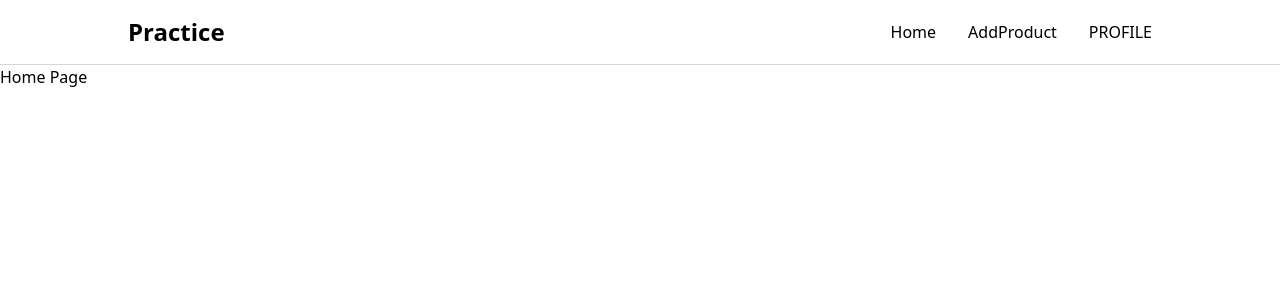
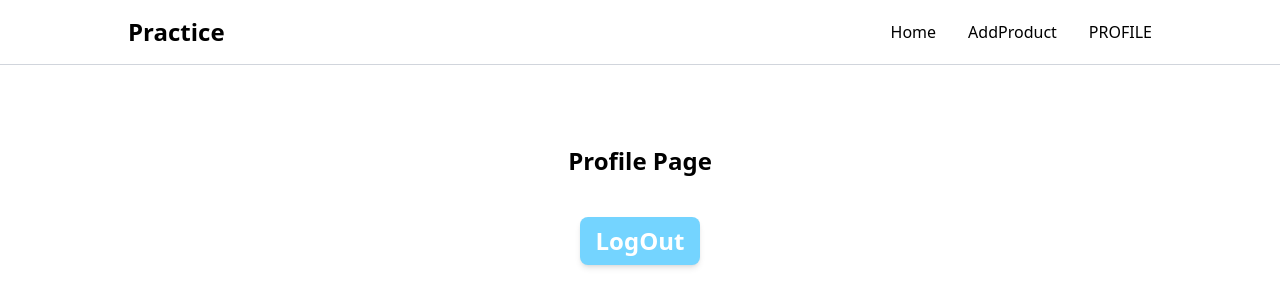
Before and after one commit to rajib-6311/new-project-auth, a React (Vite) app in the folder client/: page /profile in a window 1280 px wide. Before the commit this address led to /. Shown: the top 306 px of the page. Built offline with nearby package versions, Linux system fonts and the light colour scheme; sample sign-in values are in the browser's storage.

Commit message:
User logOut update

```diff
--- /dev/null
+++ b/client/src/Components/LogOut.jsx
@@ -0,0 +1,24 @@
+import toast from 'react-hot-toast'
+import { useNavigate } from 'react-router-dom';
+
+const LogOut = () => {
+    const navigate = useNavigate()
+    const handleLogout = (e)=>{
+        e.preventDefault()
+        localStorage.removeItem('token')
+        toast.success("LogOut successfully")
+        navigate('/')
+    }
+    return (
+        <div>
+            <button
+                onClick={handleLogout}
+                className="mt-10 bg-sky-300 hover:bg-red-600 text-white font-semibold px-4 py-2 rounded-lg shadow-md transition duration-200 ease-in-out"
+            >
+                LogOut
+            </button>
+        </div>
+    );
+};
+
+export default LogOut;
--- a/client/src/Pages/ProfilePage.jsx
+++ b/client/src/Pages/ProfilePage.jsx
@@ -1,19 +1,21 @@
 
 import { useEffect } from 'react';
 import { useNavigate } from 'react-router-dom';
+import LogOut from '../Components/LogOut';
 
 const ProfilePage = () => {
     const navigate = useNavigate()
     const token = localStorage.getItem("token");
 
     useEffect(() => {
-        if (token) {
+        if (!token) {
             navigate('/')
         }
     }, [token])
     return (
-        <div>
+        <div className='container mx-auto py-20 text-center text-2xl font-bold'>
             <h1>Profile Page</h1>
+            <LogOut/>
         </div>
     );
 };
```
